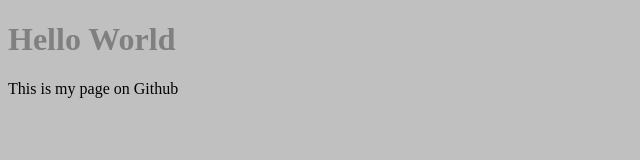
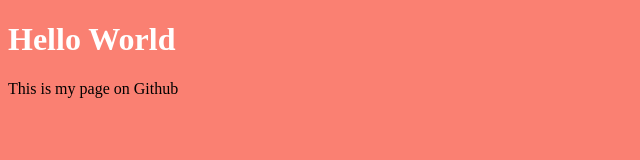
Before and after one commit to zzmlk/zzmlk.github.io, a plain HTML site: page index.html in a window 1280 px wide. Shown: the whole page, without its empty margins (0-640 px from the left). Drawn offline with Linux system fonts and the light colour scheme.

Commit message:
update salmon/white

```diff
--- a/style.css
+++ b/style.css
@@ -1,6 +1,7 @@
 html {
-	background: silver;
+    background: salmon;
 }
+
 h1 {
-	color: grey;
+	color: white;
 }
```
